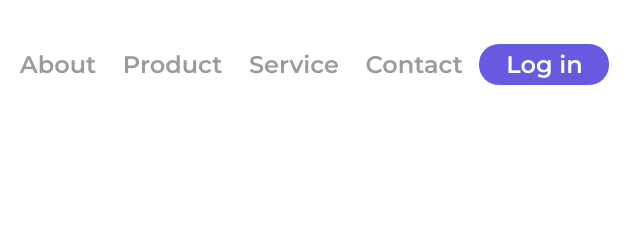
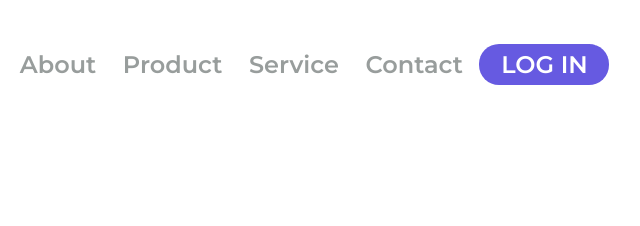
Before and after one commit to DaviSnart/Proejeto-CSS---We-Care, a plain HTML site: page index.html in a window 1280 px wide. Shown: the top 226 px of the page, 168-808 px from the left. Drawn offline with Linux system fonts and the light colour scheme.

Commit message:
alteração do botão de log in

```diff
--- a/index.html
+++ b/index.html
@@ -16,7 +16,7 @@
         <a class="itens"> Product </a>
         <a class="itens"> Service </a>
         <a class="itens"> Contact </a>
-        <button class="first-button"> Log in </button>
+        <button class="first-button"> LOG IN </button>
     </header>
     <main>
     <img src="./Illustration 2 (1).png" alt="img-the-dog">
```
